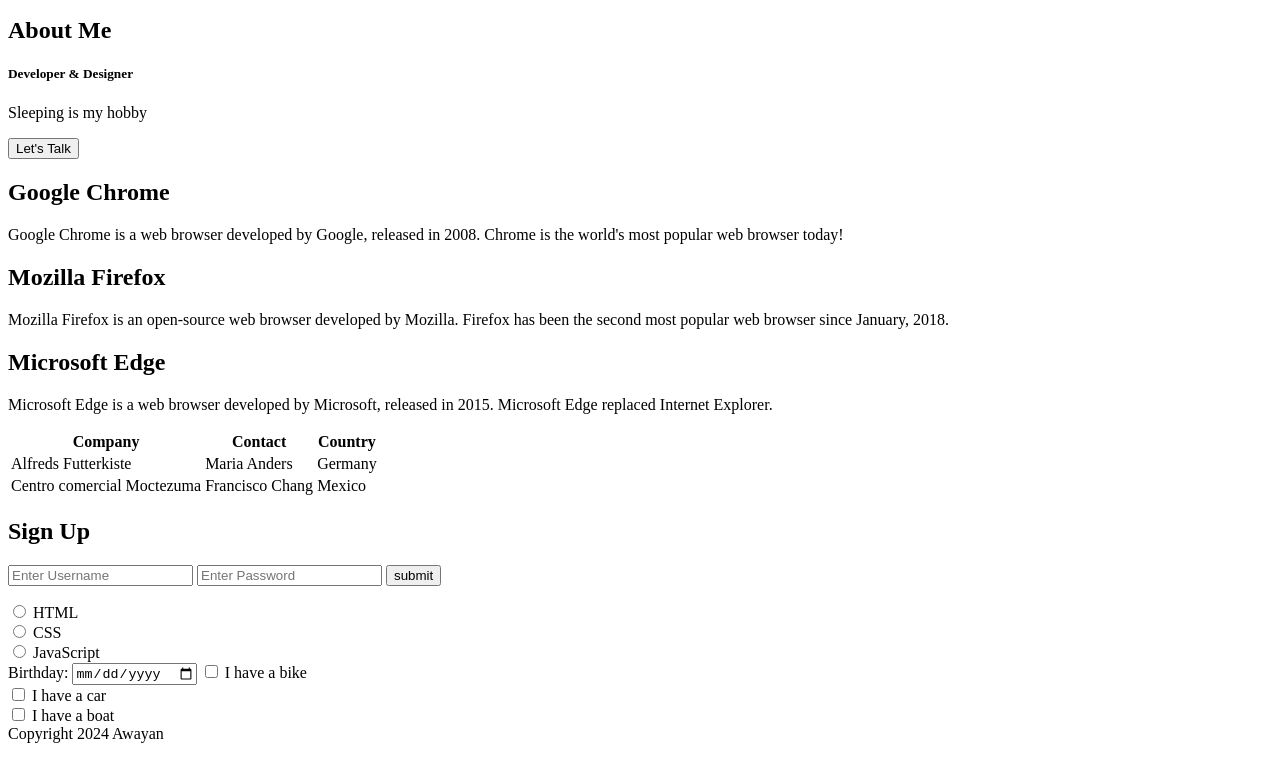
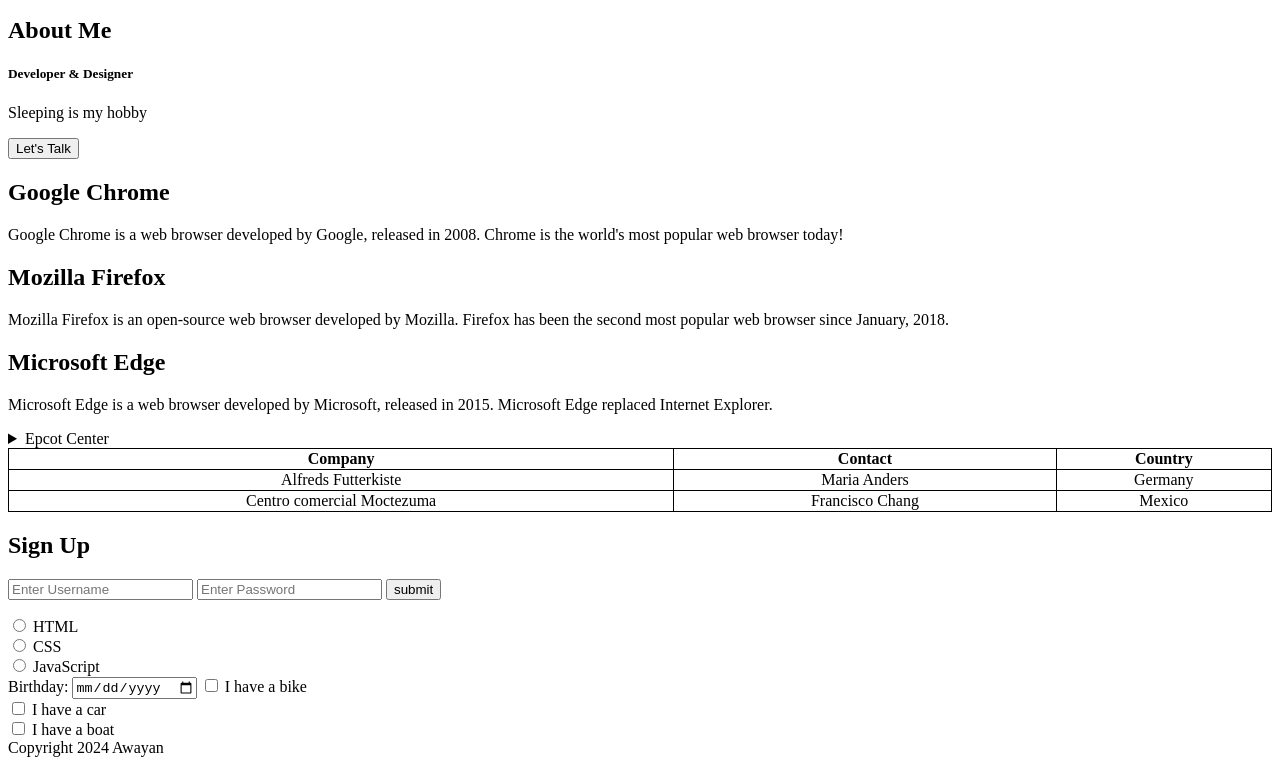
Before and after one commit to AyumRestaurant/AwayanHTML, a plain HTML site: page index.html in a window 1280 px wide. Shown: the part 1392-2157 px from the top of the page. Drawn offline with Linux system fonts and the light colour scheme.

Commit message:
add and change html

```diff
--- a/index.html
+++ b/index.html
@@ -89,25 +89,34 @@
         <p>Microsoft Edge is a web browser developed by Microsoft, released in 2015. Microsoft Edge replaced Internet Explorer.</p>
     </article>
 
+    <details>
+        <summary>Epcot Center</summary>
+        <p>Epcot is a theme park at Walt Disney World Resort featuring exciting attractions, international pavilions, award-winning fireworks and seasonal special events.</p>
+    </details>
+
     <!-------------------------------->
     <div>
-        <table>
-            <tr>
-              <th>Company</th>
-              <th>Contact</th>
-              <th>Country</th>
-            </tr>
-            <tr>
-              <td>Alfreds Futterkiste</td>
-              <td>Maria Anders</td>
-              <td>Germany</td>
-            </tr>
-            <tr>
-              <td>Centro comercial Moctezuma</td>
-              <td>Francisco Chang</td>
-              <td>Mexico</td>
-            </tr>
-          </table>
+        <table style="width:100%; border-collapse: collapse; text-align: center;">
+  <thead>
+    <tr>
+      <th style="border: 1px solid black;">Company</th>
+      <th style="border: 1px solid black;">Contact</th>
+      <th style="border: 1px solid black;">Country</th>
+    </tr>
+  </thead>
+  <tbody>
+    <tr>
+      <td style="border: 1px solid black;">Alfreds Futterkiste</td>
+      <td style="border: 1px solid black;">Maria Anders</td>
+      <td style="border: 1px solid black;">Germany</td>
+    </tr>
+    <tr>
+      <td style="border: 1px solid black;">Centro comercial Moctezuma</td>
+      <td style="border: 1px solid black;">Francisco Chang</td>
+      <td style="border: 1px solid black;">Mexico</td>
+    </tr>
+  </tbody>
+</table>
     </div>
 
     <Section>
```
